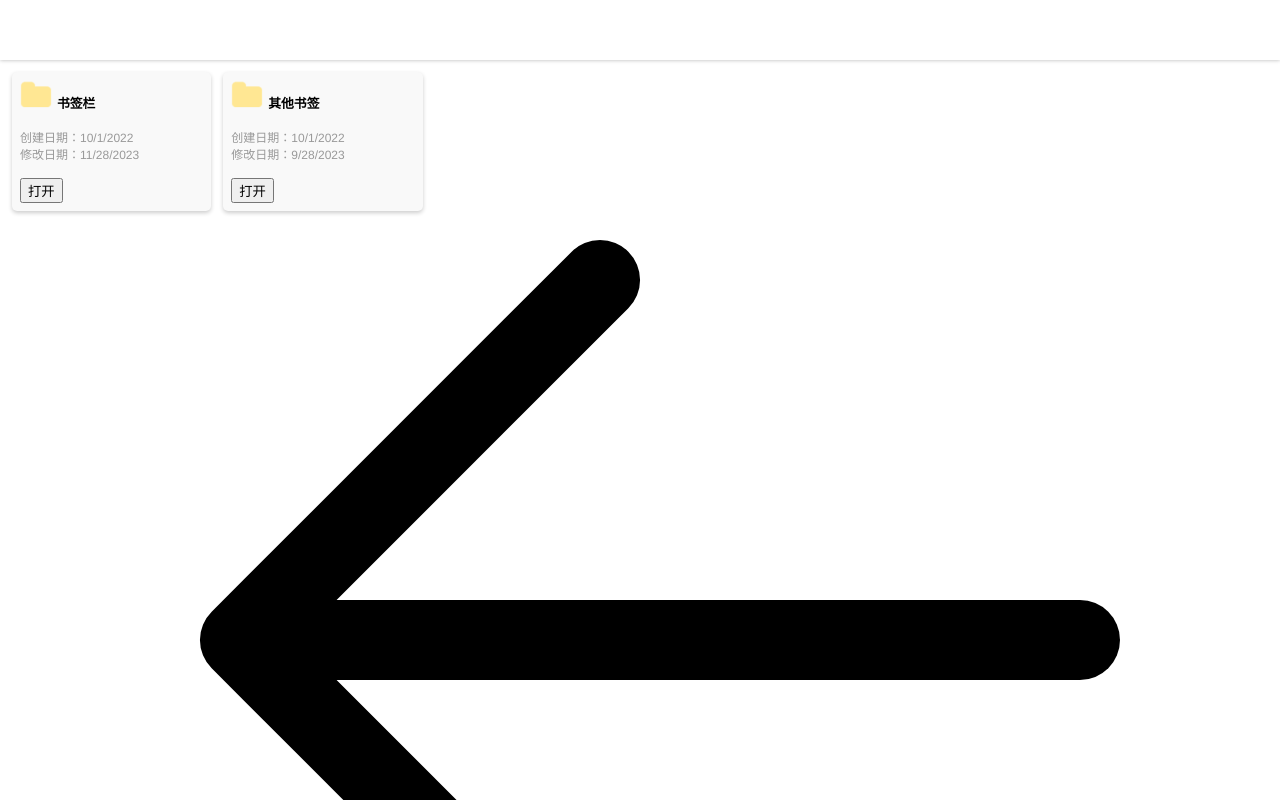
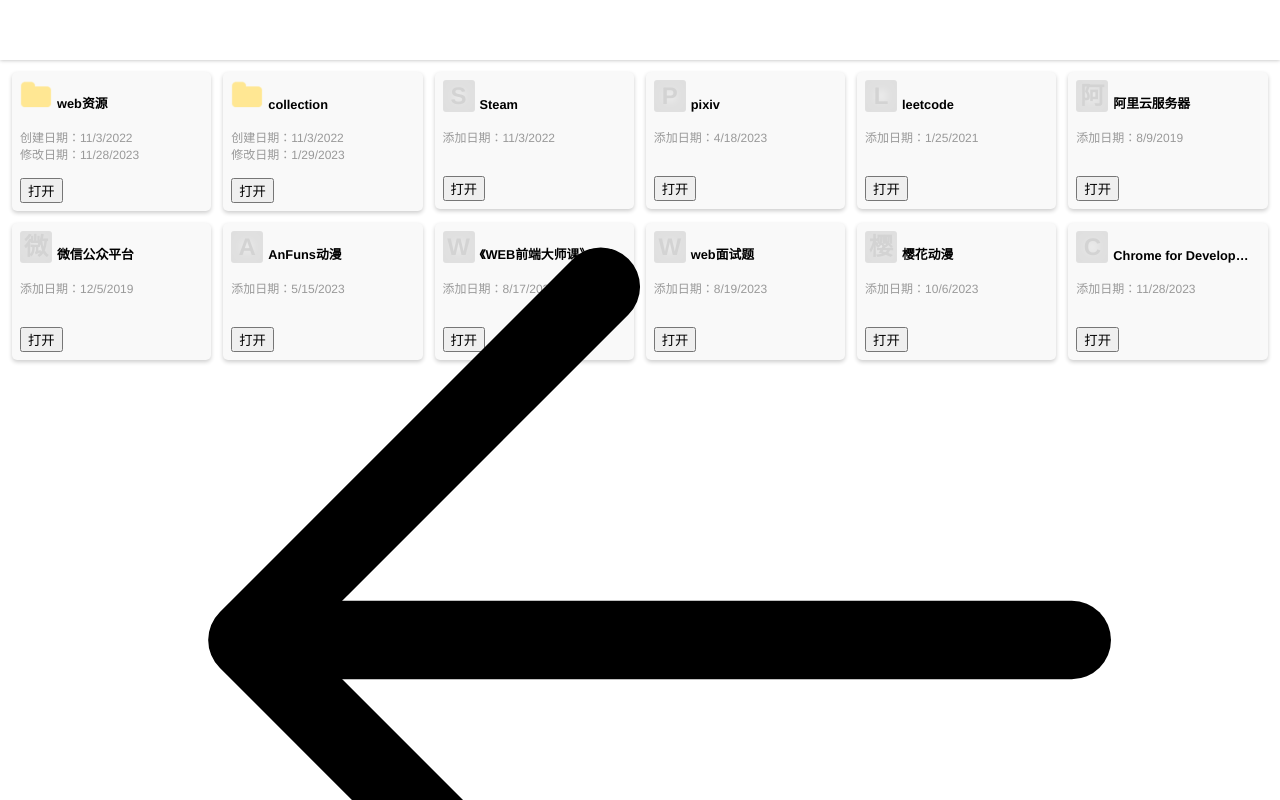
Before and after one commit to wzCoding/bookmarks, a Vue app in the folder bookmark/: page /#/ in a window 1280 px wide. Built offline with nearby package versions, Linux system fonts and the light colour scheme.

Commit message:
submit the code

```diff
--- a/bookmark/src/components/header.vue
+++ b/bookmark/src/components/header.vue
@@ -31,6 +31,9 @@ const goBack = () => {
     :deep(.el-page-header__header) {
         width: 100%;
         height: 100%;
+        .el-page-header__left{
+            padding:0.75rem;
+        }
     }
 }
 </style>
--- a/bookmark/src/views/HomeView.vue
+++ b/bookmark/src/views/HomeView.vue
@@ -21,10 +21,10 @@ const openBookMark = (param) => {
 }
 const getData = async (result) => {
     if (result) {
-        bookmarks.value = result[0].children;
+        bookmarks.value = result[0].children[0].children;
     } else {
         const data = await import('../../public/utils/data.json');
-        bookmarks.value = data.default[0].children;
+        bookmarks.value = data.default[0].children[0].children;
     }
 }
 getData();
```
